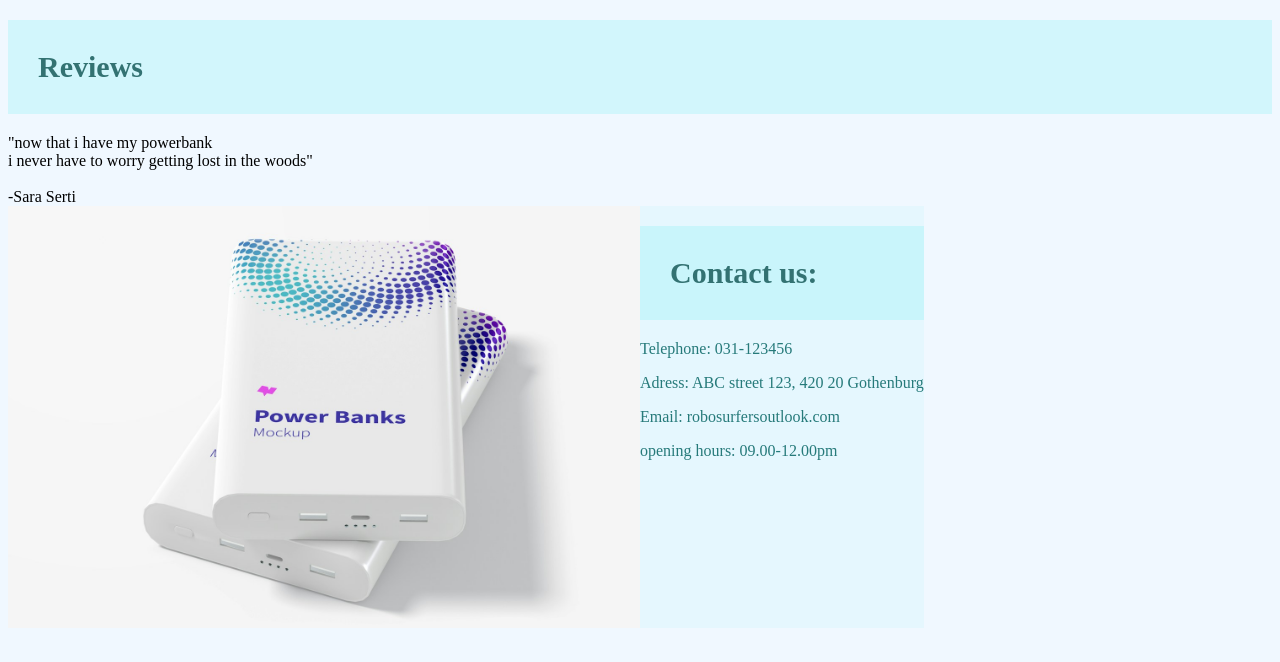
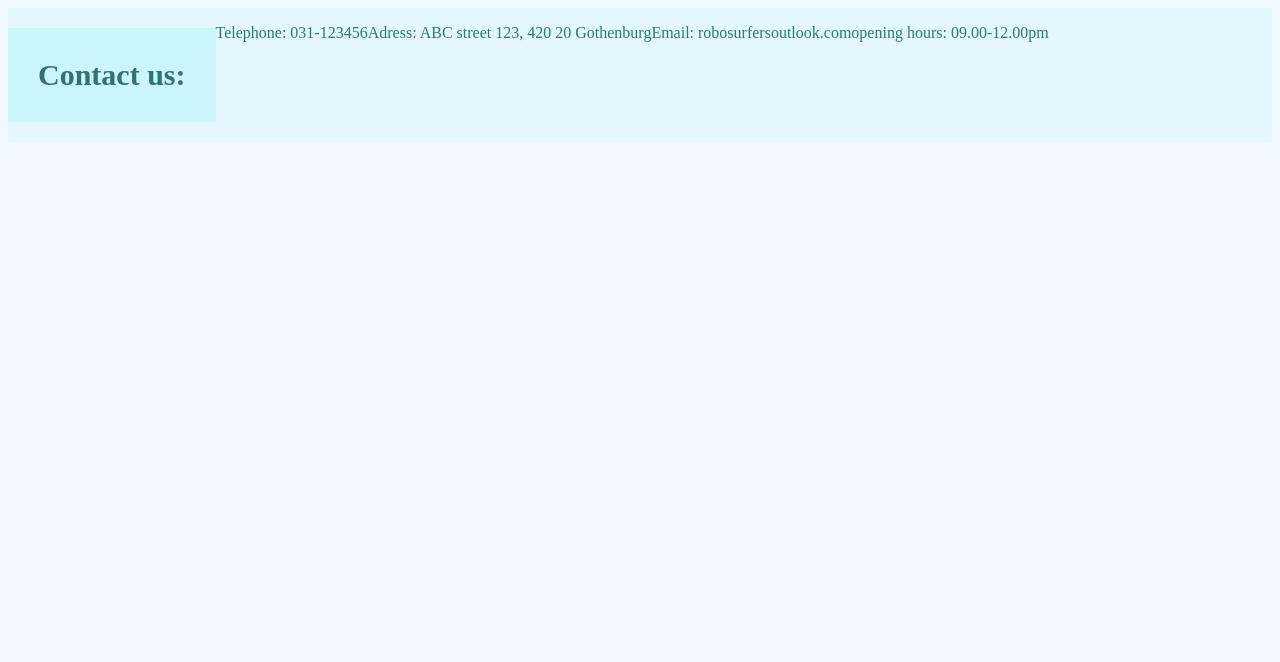
Before and after one commit to FBetulDemir/grupparbete-fed24, a plain HTML site: page pages/contact-us.html in a window 1280 px wide. Drawn offline with Linux system fonts and the light colour scheme.

Commit message:
change contactus

```diff
--- a/pages/contact-us.html
+++ b/pages/contact-us.html
@@ -7,15 +7,6 @@
     <title>Document</title>
   </head>
   <body>
-    <h1>Reviews</h1>
-    <div class="reviewtext"><use to backpack often, <br>"now that i have my powerbank<br>i never have to worry getting lost in the woods"<br>
-    <br>-Sara Serti</div>
-    <div class="wrapper">
-      <img
-        class="powerbank-img"
-        src="/images/powerbanks.jpg"
-        alt="This is our new powerbank"
-      />
       <div class="contact-info">
         <h1>Contact us:</h1>
         <p>Telephone: 031-123456</p>
--- a/styles/contact-us.css
+++ b/styles/contact-us.css
@@ -16,6 +16,7 @@ background-color: aliceblue;
   font-size: 30px;
   background-color: rgba(17, 232, 232, 0.048);
   color: rgb(38, 122, 122);
+  display: flex;
 
 }
 h1{
```
